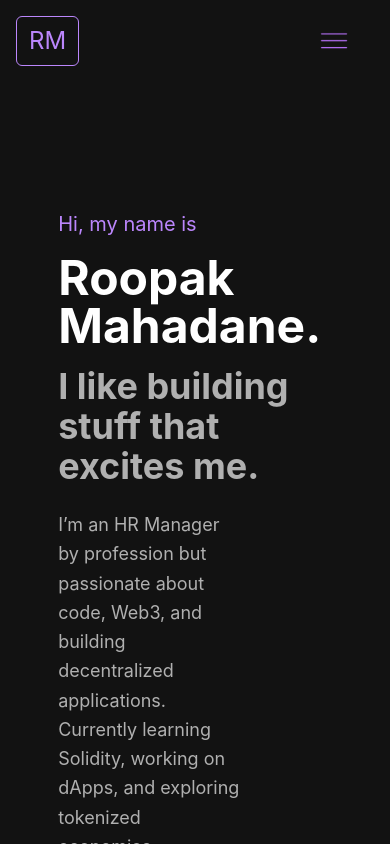
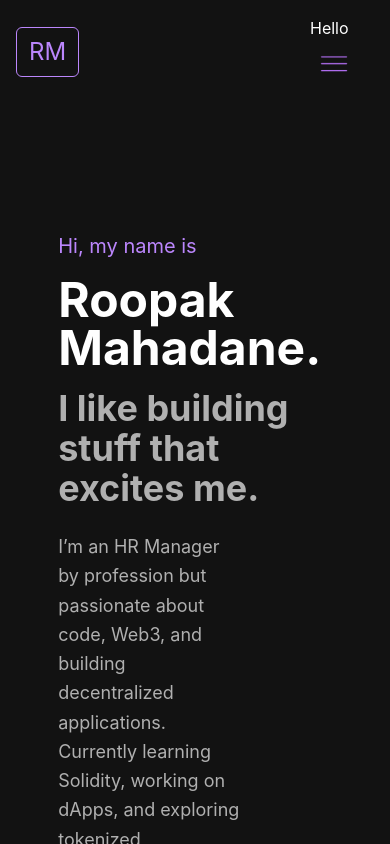
Before and after one commit to roopakmahadane/Portfolio, a React (Vite) app: page / in a window 390 px wide. Both pictures are taken after a click on the element 334 px from the left and 41 px from the top of the page. Shown: the top 844 px of the page. Built offline with nearby package versions, Linux system fonts and the light colour scheme.

Commit message:
minor fix

```diff
--- a/src/components/Header.jsx
+++ b/src/components/Header.jsx
@@ -3,6 +3,7 @@ import { useState, useEffect, useRef } from 'react';
 export default function Header() {
   const [scrollDown, setScrollDown] = useState(false);
   const lastScrollY = useRef(0);
+  const [burgerOpen, setBurgerOpen] = useState(false);
 
   useEffect(() => {
     const handleScroll = () => {
@@ -20,10 +21,11 @@ export default function Header() {
     return () => window.removeEventListener('scroll', handleScroll);
   }, []);
 
+
   return (
-    <header
+    <div
       className={
-        "flex justify-between items-center px-4 md:px-10 py-4 w-full top-0 z-50 transition-transform duration-500 ease-in-out transform " +
+        "flex justify-between items-center px-4 md:px-10 py-4 w-full sticky top-0 z-50 transition-transform duration-500 ease-in-out transform " +
         (scrollDown ? "-translate-y-full" : "translate-y-0") +
         " bg-[#121212] text-white"
       }
@@ -36,7 +38,10 @@ export default function Header() {
       {/* Nav Links or Burger */}
       <div className="flex items-center space-x-4">
         {/* Burger - visible on small screens */}
-        <div className="md:hidden cursor-pointer">
+        <div onClick={() => {setBurgerOpen(prev => !prev)}} className="md:hidden cursor-pointer">
+            {burgerOpen && (
+                <div>Hello</div>
+            )}
           <img
             src="./src/assets/burger.png"
             className="h-12 w-12"
@@ -51,6 +56,6 @@ export default function Header() {
           <h1>Contact</h1>
         </div>
       </div>
-    </header>
+    </div>
   );
 }
```
